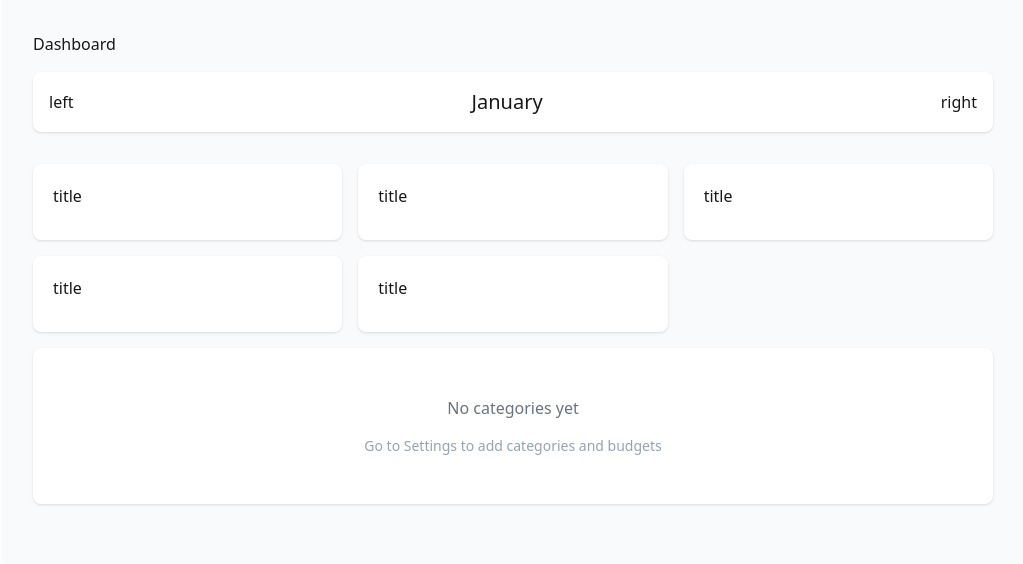
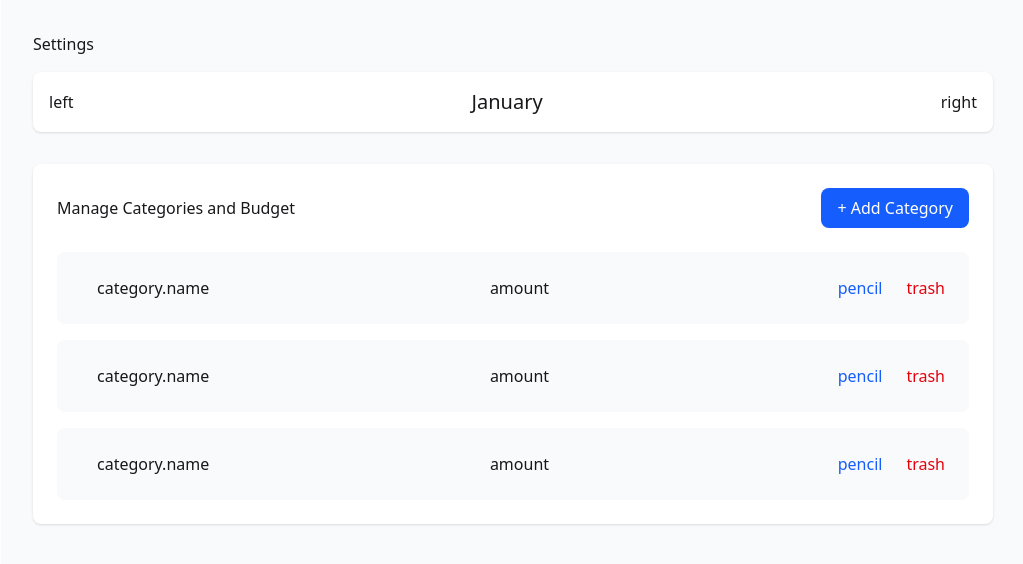
Before and after one commit to bibinlopez/Expense-Tracker, a React (Vite) app: page / in a window 1280 px wide. Shown: the top 564 px of the page, without its empty margins (255-1278 px from the left). Built offline with nearby package versions, Linux system fonts and the light colour scheme.

Commit message:
Settings - Outline

```diff
--- a/src/App.jsx
+++ b/src/App.jsx
@@ -1,10 +1,14 @@
 import "./App.css";
 import Dashboard from "./components/Dashboard";
+import Reports from "./components/Reports";
+import Settings from "./components/Settings";
 
 function App() {
   return (
     <>
-      <Dashboard />
+      {/* <Dashboard /> */}
+      {/* <Reports /> */}
+      <Settings />
     </>
   );
 }
--- /dev/null
+++ b/src/components/CategoriesSettings.jsx
@@ -0,0 +1,76 @@
+import React from "react";
+
+const CategoriesSettings = () => {
+  return (
+    <div>
+      <div className="flex items-center justify-between mb-6">
+        <h3>Manage Categories and Budget</h3>
+        <button className="flex items-center gap-2 px-4 py-2 bg-blue-600 text-white rounded-lg hover:bg-blue-700 transition-colors">
+          + Add Category
+        </button>
+      </div>
+      <div className="space-y-2 mb-4">
+        <div className="flex items-center gap-4 p-4 bg-gray-50 rounded-lg hover:bg-gray-100 transition-colors justify-between pl-10">
+          <span className="">{"category.name"}</span>
+          <span>amount</span>
+          <div className="flex gap-2">
+            <button
+              className="p-2 text-blue-600 hover:bg-blue-50 rounded-lg transition-colors"
+              aria-label="Edit category"
+            >
+              pencil
+            </button>
+            <button
+              className="p-2 text-red-600 hover:bg-red-50 rounded-lg transition-colors"
+              aria-label="Delete category"
+            >
+              trash
+            </button>
+          </div>
+        </div>
+      </div>
+      <div className="space-y-2 mb-4">
+        <div className="flex items-center gap-4 p-4 bg-gray-50 rounded-lg hover:bg-gray-100 transition-colors justify-between pl-10">
+          <span className="">{"category.name"}</span>
+          <span>amount</span>
+          <div className="flex gap-2">
+            <button
+              className="p-2 text-blue-600 hover:bg-blue-50 rounded-lg transition-colors"
+              aria-label="Edit category"
+            >
+              pencil
+            </button>
+            <button
+              className="p-2 text-red-600 hover:bg-red-50 rounded-lg transition-colors"
+              aria-label="Delete category"
+            >
+              trash
+            </button>
+          </div>
+        </div>
+      </div>
+      <div className="space-y-2">
+        <div className="flex items-center gap-4 p-4 bg-gray-50 rounded-lg hover:bg-gray-100 transition-colors justify-between pl-10">
+          <span className="">{"category.name"}</span>
+          <span>amount</span>
+          <div className="flex gap-2">
+            <button
+              className="p-2 text-blue-600 hover:bg-blue-50 rounded-lg transition-colors"
+              aria-label="Edit category"
+            >
+              pencil
+            </button>
+            <button
+              className="p-2 text-red-600 hover:bg-red-50 rounded-lg transition-colors"
+              aria-label="Delete category"
+            >
+              trash
+            </button>
+          </div>
+        </div>
+      </div>
+    </div>
+  );
+};
+
+export default CategoriesSettings;
--- /dev/null
+++ b/src/components/Reports.jsx
@@ -0,0 +1,25 @@
+import React from "react";
+
+const Reports = () => {
+  return (
+    <div className="md:ml-64 min-h-screen bg-gray-50">
+      <div className="max-w-5xl mx-auto p-4 md:p-8 ">
+        {/* Header */}
+        <div className="mb-8">
+          <h1 className="mb-4">Reports</h1>
+
+          <div className="flex items-center justify-between bg-white rounded-lg p-4 shadow-sm">
+            <button> left</button>
+
+            <h2 className="text-xl">January</h2>
+
+            <button>right</button>
+          </div>
+        </div>
+        hello
+      </div>
+    </div>
+  );
+};
+
+export default Reports;
--- /dev/null
+++ b/src/components/Settings.jsx
@@ -0,0 +1,31 @@
+import React from "react";
+import CategoriesSettings from "./CategoriesSettings";
+
+const Settings = () => {
+  return (
+    <div className="md:ml-64 min-h-screen bg-gray-50">
+      <div className="max-w-5xl mx-auto p-4 md:p-8 ">
+        {/* Header */}
+        <div className="mb-8">
+          <h1 className="mb-4">Settings</h1>
+
+          <div className="flex items-center justify-between bg-white rounded-lg p-4 shadow-sm">
+            <button> left</button>
+
+            <h2 className="text-xl">January</h2>
+
+            <button>right</button>
+          </div>
+        </div>
+        {/* Tabs */}
+        <div className="bg-white rounded-lg shadow-sm mb-6">
+          <div className="p-6">
+            <CategoriesSettings />
+          </div>
+        </div>
+      </div>
+    </div>
+  );
+};
+
+export default Settings;
```
